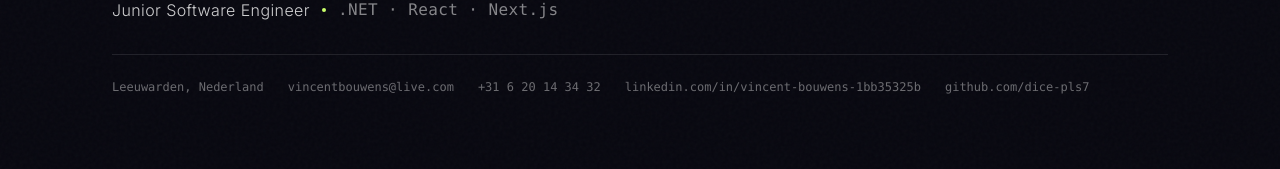
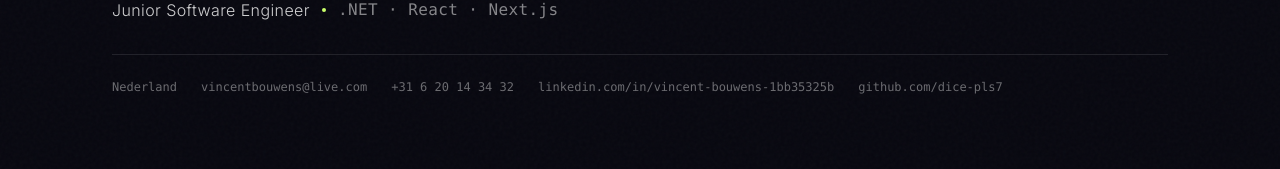
Before and after one commit to dice-pls7/minimal-next-portfolio-master, a Next.js app: page / in a window 1280 px wide. Shown: the part 311-480 px from the top of the page. Built offline with nearby package versions, Linux system fonts and the light colour scheme; no server answers.

Commit message:
feat: simplify location field on resume for a cleaner presentation

```diff
--- a/app/(root)/page.tsx
+++ b/app/(root)/page.tsx
@@ -7,7 +7,7 @@ const resumeData = {
   name: "Vincent Bouwens",
   title: "Junior Software Engineer",
   subtitle: ".NET · React · Next.js",
-  location: "Leeuwarden, Nederland",
+  location: "Nederland",
   email: "vincentbouwens@live.com",
   phone: "+31 6 20 14 34 32",
   linkedin: "linkedin.com/in/vincent-bouwens-1bb35325b",
```
